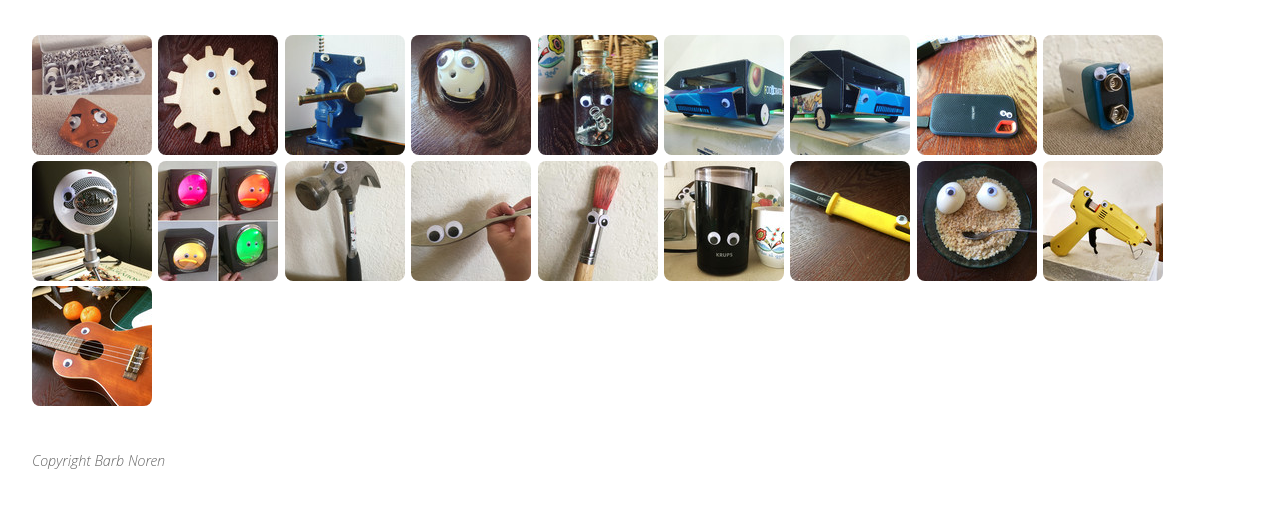
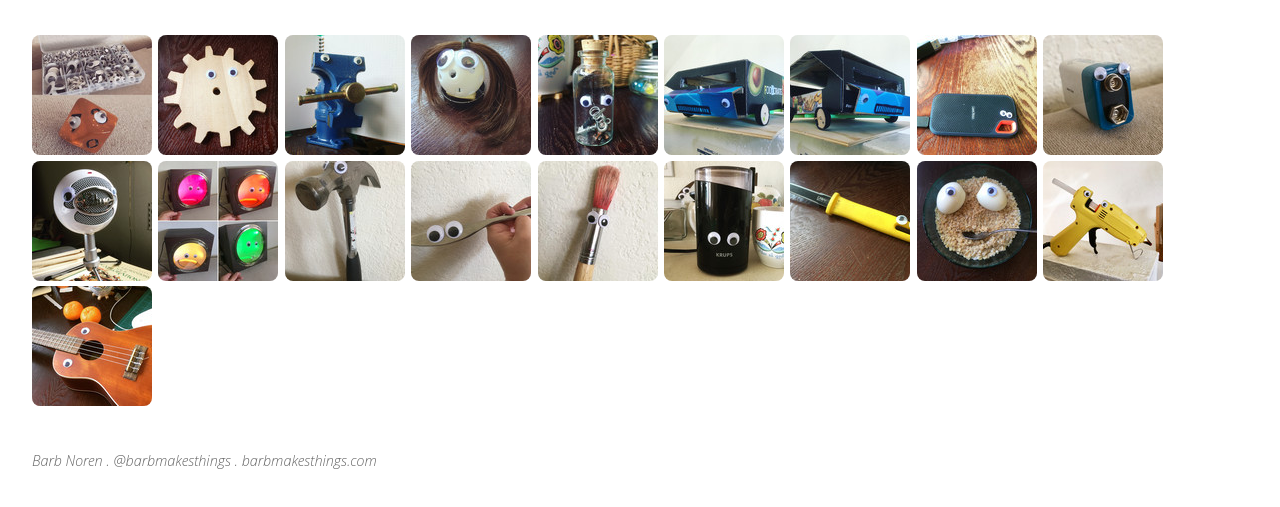
Before and after one commit to barbmakesthings/artgallery, a plain HTML site: page SanityChecks.html in a window 1280 px wide. Shown: the part 131-638 px from the top of the page. Drawn offline with Linux system fonts and the light colour scheme.

Commit message:
Deploying to gh-pages from  @ 3159b518fa60a1457413895147ba6b033d74e09f 🚀

```diff
--- a/SanityChecks.html
+++ b/SanityChecks.html
@@ -313,7 +313,7 @@
         Optional footer
       -->
       <footer>
-        <p>Copyright Barb Noren</p>
+        <p>Barb Noren . @barbmakesthings . barbmakesthings.com</p>
       </footer>
 
     </div>
```
Also changed, not shown: index.html (+1 -1 lines), 1 other file.
